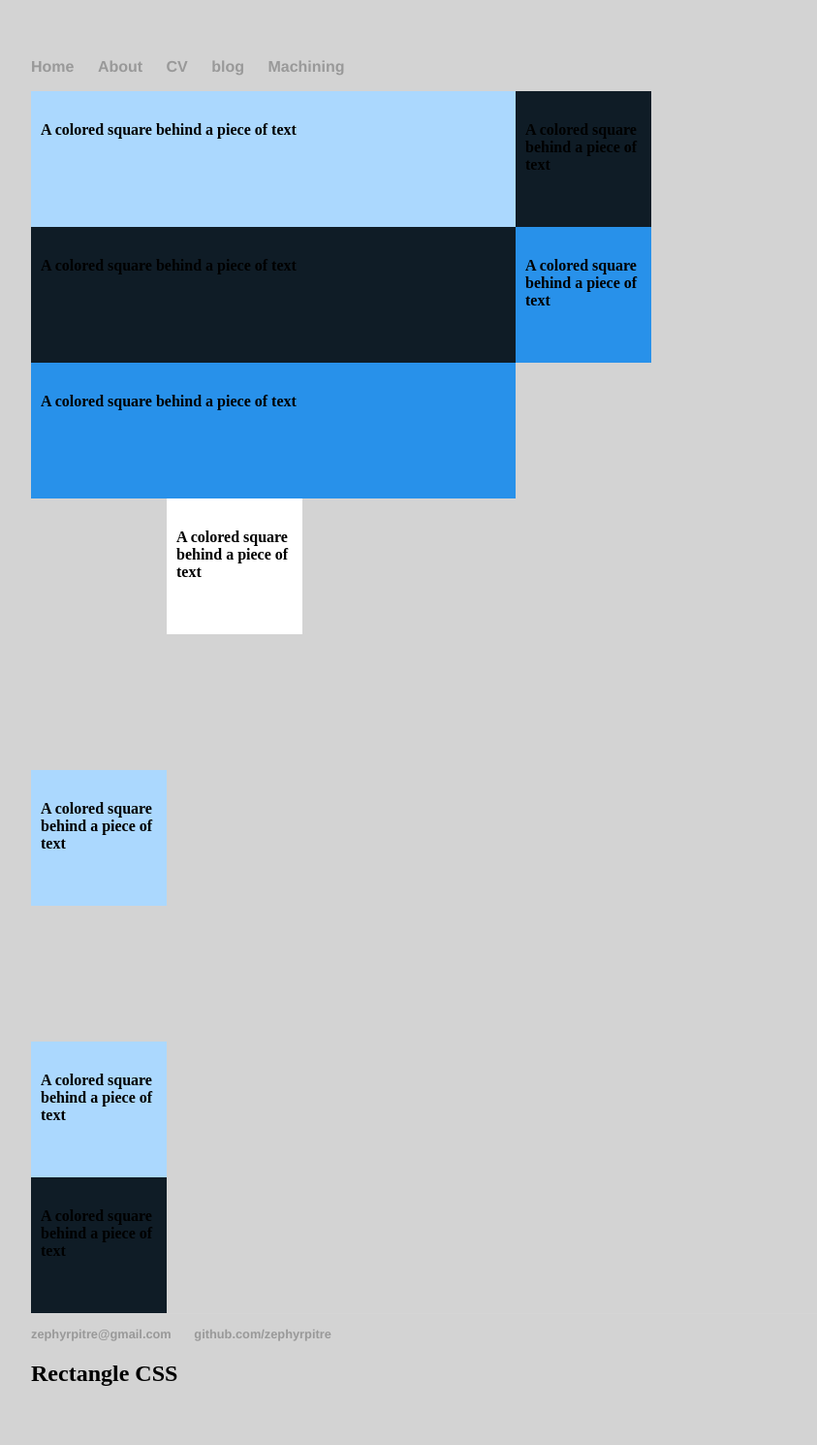
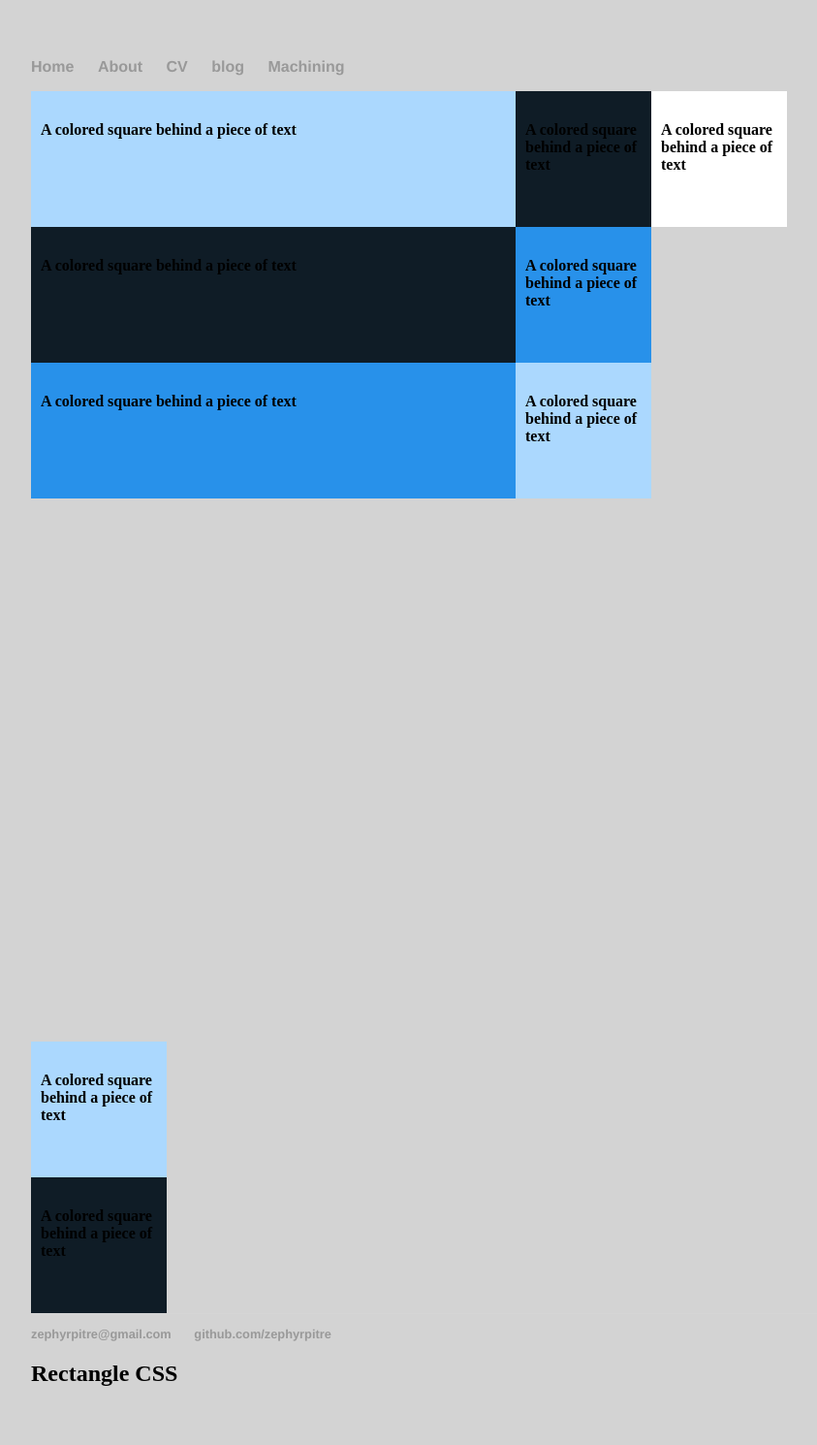
Before and after one commit to ZephyrPitre/ZephyrPitre.github.io, a Jekyll site: the page built from index.html, in a window 1280 px wide. Shown: the whole page at 97% size, without its empty margins (160-1003 px from the left). Built offline with Jekyll 4.4.1, drawn with Linux system fonts in a browser that asks for light colours.

Commit message:
Update index.html

```diff
--- a/index.html
+++ b/index.html
@@ -61,8 +61,8 @@ title: Zephyr Pitre
 }
 .square3{
     position: relative;
-    right: 0px;
-    top: 0px;
+		left: 500px;
+    bottom: 420px;
     border-color:black;
     width: 120px;
     height: 120px;
@@ -72,8 +72,8 @@ title: Zephyr Pitre
 }
 .square4{
     position: relative;
-    left: 140px;
-    bottom: 420px;
+		left: 640px;
+    bottom: 840px;
     border-color:black;
     width: 120px;
     height: 120px;
```
